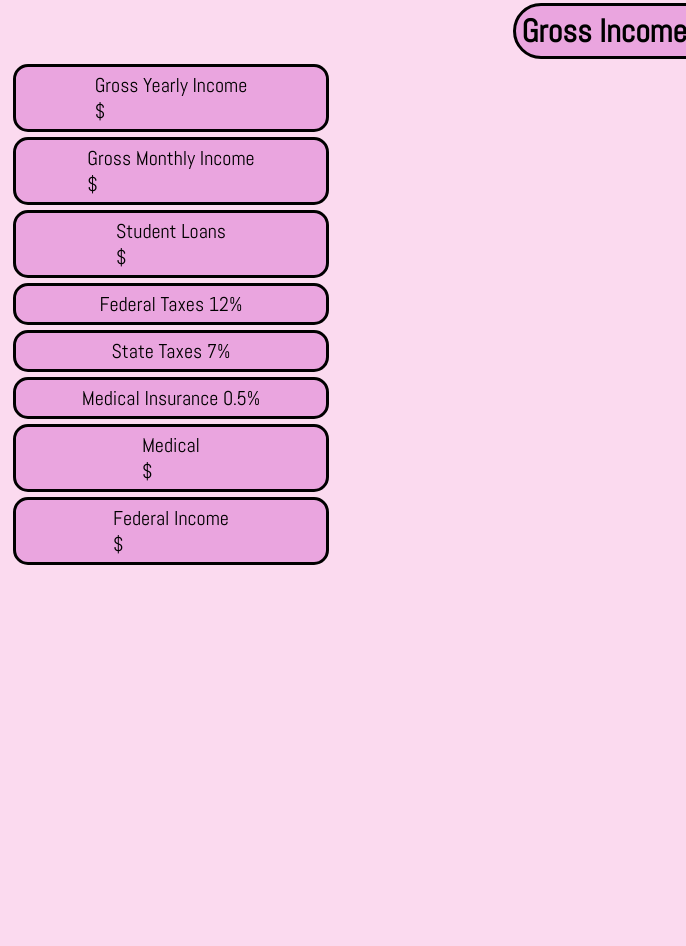
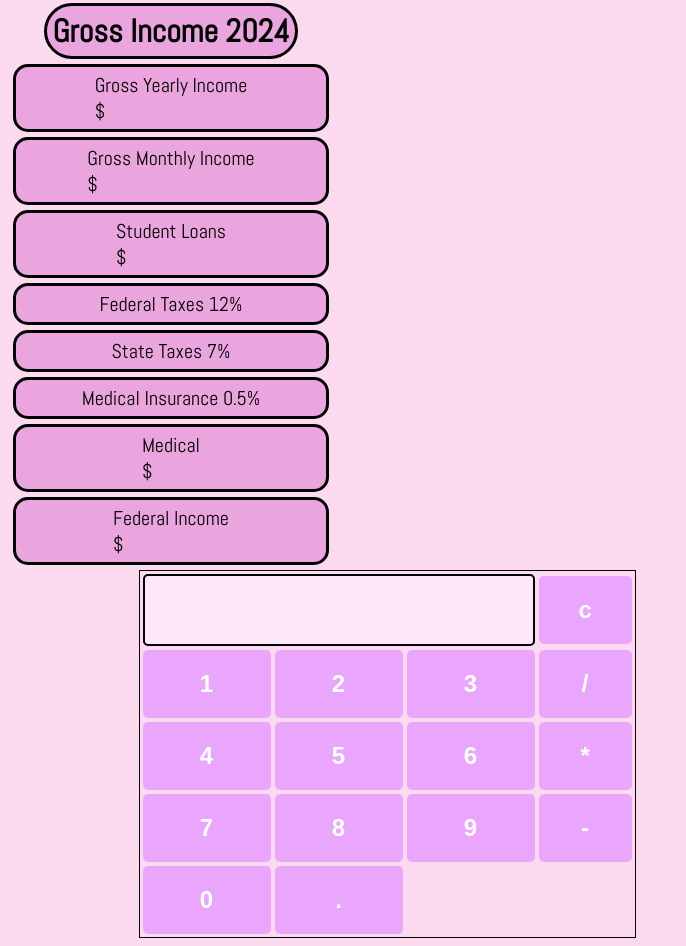
Before and after one commit to Ari4nn4/budget-cal, a plain HTML site: page index.html in a window 1280 px wide. Shown: the part 3449-4395 px from the top of the page, without its empty margins (0-686 px from the left). Before the commit the page ends 4022 px from the top, so only its background shows below. Drawn offline with Linux system fonts and the light colour scheme.

Commit message:
Update index.html
table for calculator

```diff
--- a/index.html
+++ b/index.html
@@ -94,6 +94,46 @@
                 <button>Veterinarian <br>$112,000.00</button>
                 <button>Welder/Metal Spec. <br>$66,000.00</button>
                 <button>Wind Energy Tech. <br>$66,700.00</button>
+                <table id="calcu">
+        <tr>
+            <td colspan="3"><input type="text" id="result"></td>
+            <td><input type="button" value="c" onclick="clr()" /> </td>
+        </tr>
+        <tr>
+            <td><input type="button" value="1" onclick="dis('1')"
+                        onkeydown="myFunction(event)"> </td>
+            <td><input type="button" value="2" onclick="dis('2')"
+                        onkeydown="myFunction(event)"> </td>
+            <td><input type="button" value="3" onclick="dis('3')"
+                        onkeydown="myFunction(event)"> </td>
+            <td><input type="button" value="/" onclick="dis('/')"
+                        onkeydown="myFunction(event)"> </td>
+        </tr>
+        <tr>
+            <td><input type="button" value="4" onclick="dis('4')"
+                        onkeydown="myFunction(event)"> </td>
+            <td><input type="button" value="5" onclick="dis('5')"
+                        onkeydown="myFunction(event)"> </td>
+            <td><input type="button" value="6" onclick="dis('6')"
+                        onkeydown="myFunction(event)"> </td>
+            <td><input type="button" value="*" onclick="dis('*')"
+                        onkeydown="myFunction(event)"> </td>
+        </tr>
+        <tr>
+            <td><input type="button" value="7" onclick="dis('7')"
+                        onkeydown="myFunction(event)"> </td>
+            <td><input type="button" value="8" onclick="dis('8')"
+                        onkeydown="myFunction(event)"> </td>
+            <td><input type="button" value="9" onclick="dis('9')"
+                        onkeydown="myFunction(event)"> </td>
+            <td><input type="button" value="-" onclick="dis('-')"
+                        onkeydown="myFunction(event)"> </td>
+        </tr>
+        <tr>
+            <td><input type="button" value="0" onclick="dis('0')"
+                        onkeydown="myFunction(event)"> </td>
+            <td><input type="button" value="." onclick="dis('.')"
+                        onkeydown="myFunction(event)"> </td>
             </section>
         </section>
         <input type="text" placeholder="Gross Monthly Income" id="monthlyInput">
```
